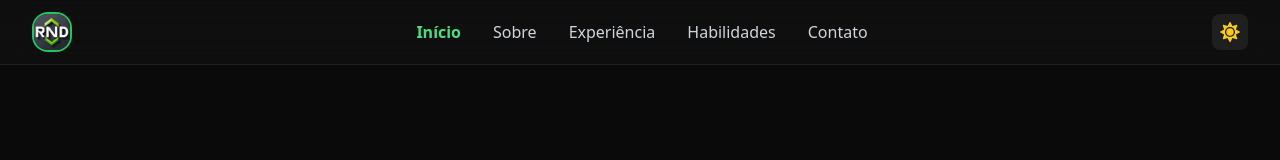
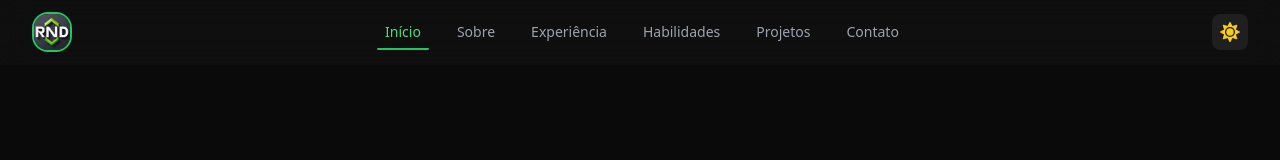
Before and after one commit to ronaldornd/rnd-profile, a React (Vite) app: page / in a window 1280 px wide. Shown: the top 160 px of the page. Built offline with nearby package versions, Linux system fonts and the light colour scheme; no server answers.

Commit message:
feat(navbar): adicionar secao Projetos, underline animado com layoutId e sombra condicional ao scroll

```diff
--- a/src/components/Navbar.jsx
+++ b/src/components/Navbar.jsx
@@ -9,13 +9,23 @@ const navItems = [
     { name: 'Sobre', href: '#about', trackingId: 'navbar-about' },
     { name: 'Experiência', href: '#experience', trackingId: 'navbar-experience' },
     { name: 'Habilidades', href: '#skills', trackingId: 'navbar-skills' },
+    { name: 'Projetos', href: '#projects', trackingId: 'navbar-projects' },
     { name: 'Contato', href: '#contact', trackingId: 'navbar-contact' },
 ];
 
 const Navbar = () => {
     const { theme, toggleTheme } = useTheme();
     const [activeSection, setActiveSection] = useState('Início');
+    const [scrolled, setScrolled] = useState(false);
     const currentSection = useRef('home');
+
+    useEffect(() => {
+        const handleScroll = () => {
+            setScrolled(window.scrollY > 20);
+        };
+        window.addEventListener('scroll', handleScroll);
+        return () => window.removeEventListener('scroll', handleScroll);
+    }, []);
 
     useEffect(() => {
         const observer = new IntersectionObserver(
@@ -48,7 +58,7 @@ const Navbar = () => {
         );
 
         // Observar todas as seções
-        const sections = ['home', 'about', 'experience', 'skills', 'contact'];
+        const sections = ['home', 'about', 'experience', 'skills', 'projects', 'contact'];
         sections.forEach((sectionId) => {
             const element = document.getElementById(sectionId);
             if (element) {
@@ -63,9 +73,13 @@ const Navbar = () => {
         <motion.nav
             initial={{ y: -100 }}
             animate={{ y: 0 }}
-            className="sticky top-0 left-0 right-0 z-50 bg-white/80 dark:bg-dark-card/80 backdrop-blur-lg border-b border-gray-200 dark:border-dark-border"
+            className={`sticky top-0 left-0 right-0 z-50 bg-white/80 dark:bg-dark-card/80 backdrop-blur-lg border-b transition-shadow duration-300 ${
+                scrolled
+                    ? 'border-gray-200 dark:border-dark-border shadow-lg shadow-black/5 dark:shadow-black/20'
+                    : 'border-transparent'
+            }`}
         >
-            <div className="max-w-7xl mx-auto px-4  lg:px-8">
+            <div className="max-w-7xl mx-auto px-4 lg:px-8">
                 <div className="flex justify-between items-center h-16">
                     {/* Logo */}
                     <motion.a
@@ -89,19 +103,27 @@ const Navbar = () => {
                     </div>
 
                     {/* Navigation Links - Desktop */}
-                    <div className="hidden md:flex space-x-8">
+                    <div className="hidden md:flex space-x-1">
                         {navItems.map((item) => (
                             <motion.a
                                 key={item.name}
                                 href={item.href}
                                 data-tracking-id={item.trackingId}
-                                className={`transition-colors ${activeSection === item.name
-                                    ? 'text-primary-500 dark:text-primary-400 font-semibold'
-                                    : 'text-gray-700 dark:text-gray-300 hover:text-primary-500 dark:hover:text-primary-400'
+                                className={`relative px-4 py-2 rounded-lg text-sm font-medium transition-colors ${activeSection === item.name
+                                    ? 'text-primary-600 dark:text-primary-400'
+                                    : 'text-gray-600 dark:text-gray-400 hover:text-gray-900 dark:hover:text-gray-200'
                                     }`}
-                                whileHover={{ y: -2 }}
+                                whileHover={{ y: -1 }}
+                                whileTap={{ scale: 0.97 }}
                             >
                                 {item.name}
+                                {activeSection === item.name && (
+                                    <motion.div
+                                        layoutId="navbar-indicator"
+                                        className="absolute bottom-0 left-2 right-2 h-0.5 bg-primary-500 rounded-full"
+                                        transition={{ type: "spring", stiffness: 380, damping: 30 }}
+                                    />
+                                )}
                             </motion.a>
                         ))}
                     </div>
```
